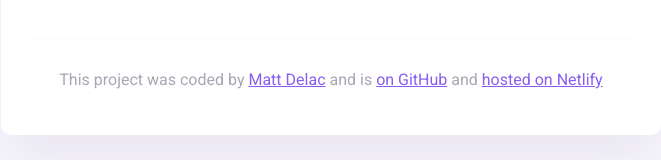
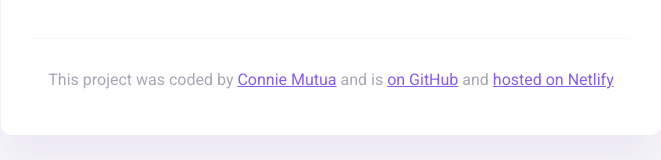
Before and after one commit to pink-clarinet65/Week6-Homework, a plain HTML site: page index.html in a window 1280 px wide. Shown: the part 325-485 px from the top of the page, without its empty margins (309-970 px from the left). Drawn offline with nearby package versions, Linux system fonts and the light colour scheme.

Commit message:
Corrected name of coder

```diff
--- a/index.html
+++ b/index.html
@@ -46,7 +46,7 @@
       <footer>
         <p>
           This project was coded by
-          <a href="#" target="_blank">Matt Delac</a> and is
+          <a href="#" target="_blank">Connie Mutua</a> and is
           <a href="#" target="_blank"> on GitHub</a> and
           <a href="#" target="_blank">hosted on Netlify</a>
         </p>
```
